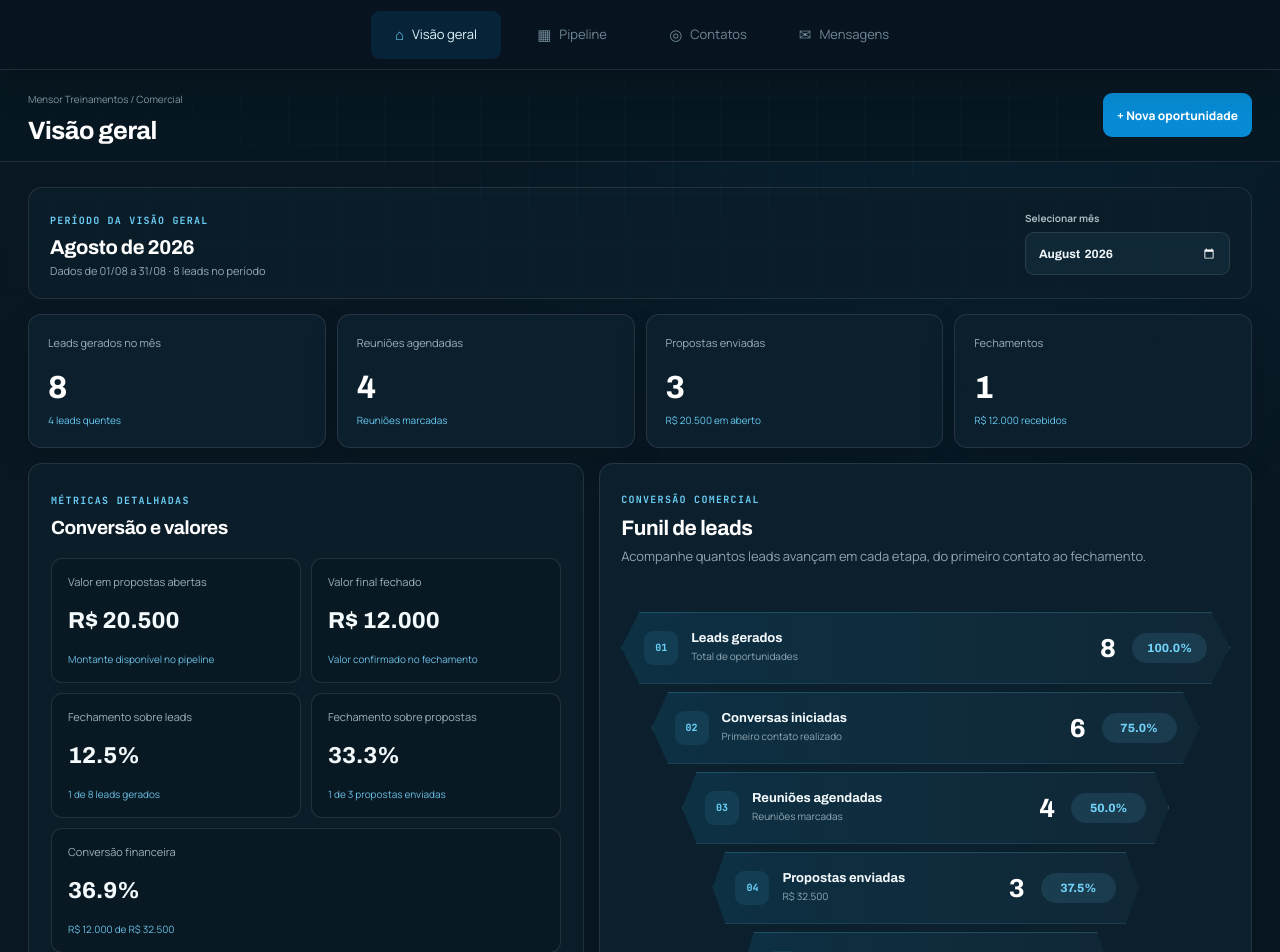
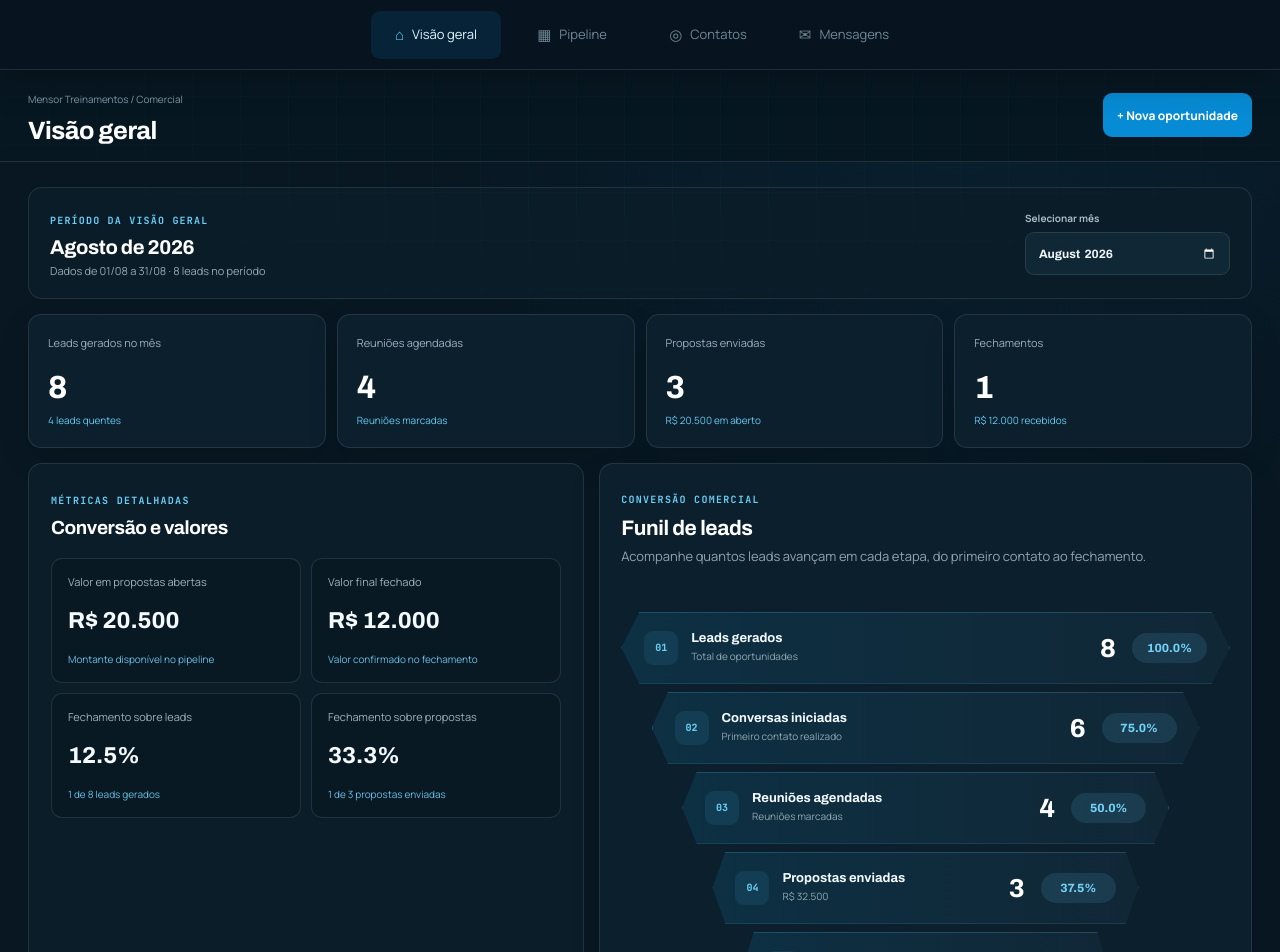
Before and after one commit to cezarhlima1/diegomensor, a Next.js app: page /CRM in a window 1280 px wide. Shown: the top 952 px of the page. Built offline with nearby package versions, Linux system fonts and the light colour scheme.

Commit message:
remove conversao financeira da dashboard

```diff
--- a/components/crm/CRM.tsx
+++ b/components/crm/CRM.tsx
@@ -871,14 +871,6 @@ function FinancialSummary({
             {stats.closed} de {stats.proposals} propostas enviadas
           </small>
         </article>
-        <article>
-          <span>Conversão financeira</span>
-          <strong>{stats.valueConversion.toFixed(1)}%</strong>
-          <small>
-            {currency.format(stats.wonValue)} de{" "}
-            {currency.format(stats.proposalValue)}
-          </small>
-        </article>
       </div>
     </section>
   );
--- a/components/crm/crm.module.css
+++ b/components/crm/crm.module.css
@@ -1552,9 +1552,6 @@
   .financialSummary > div {
     grid-template-columns: repeat(2, minmax(0, 1fr));
   }
-  .financialSummary article:last-child {
-    grid-column: 1/-1;
-  }
 }
 @media (max-width: 700px) {
   .financialSummary {
@@ -1809,9 +1806,6 @@
 .dashboardContent > .financialSummary > div {
   grid-template-columns: repeat(2, minmax(0, 1fr));
 }
-.dashboardContent > .financialSummary article:last-child {
-  grid-column: 1 / -1;
-}
 .dashboardContent .conversionFunnel {
   padding-inline: 0;
 }
```
